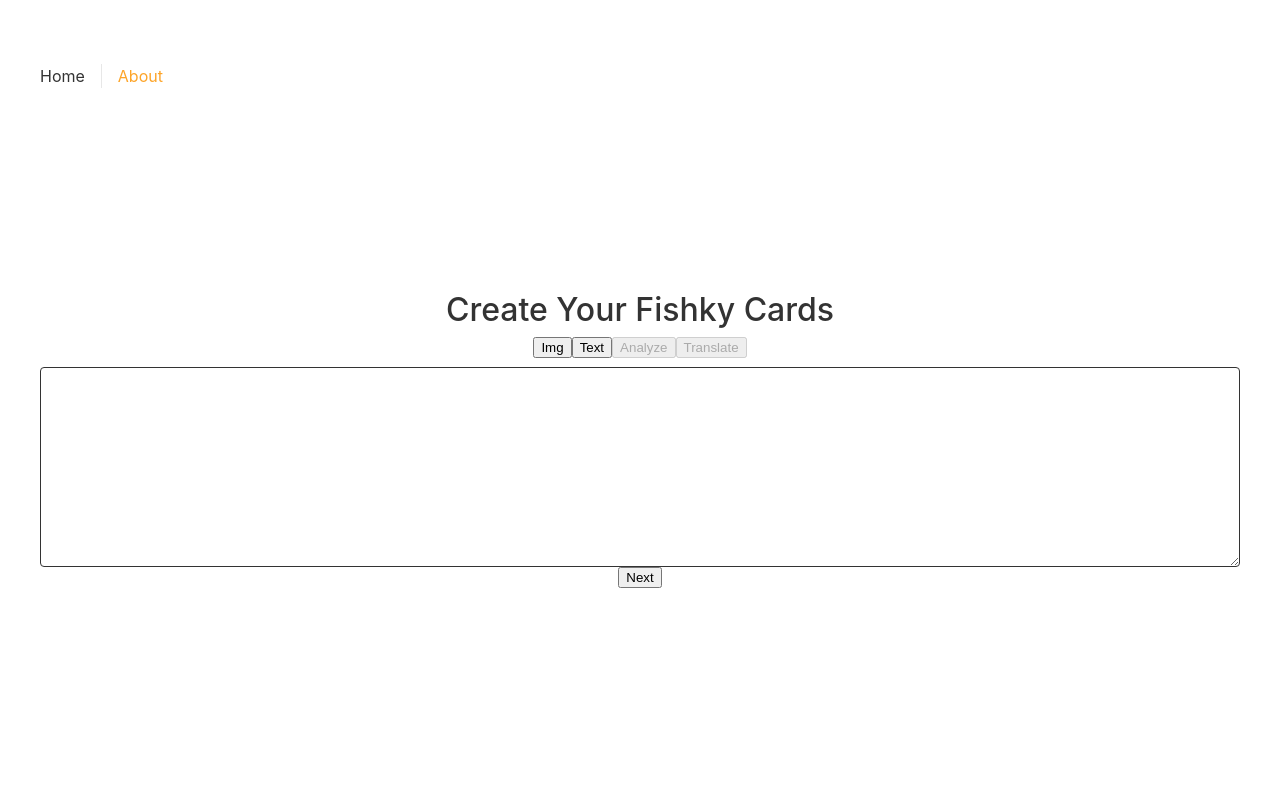
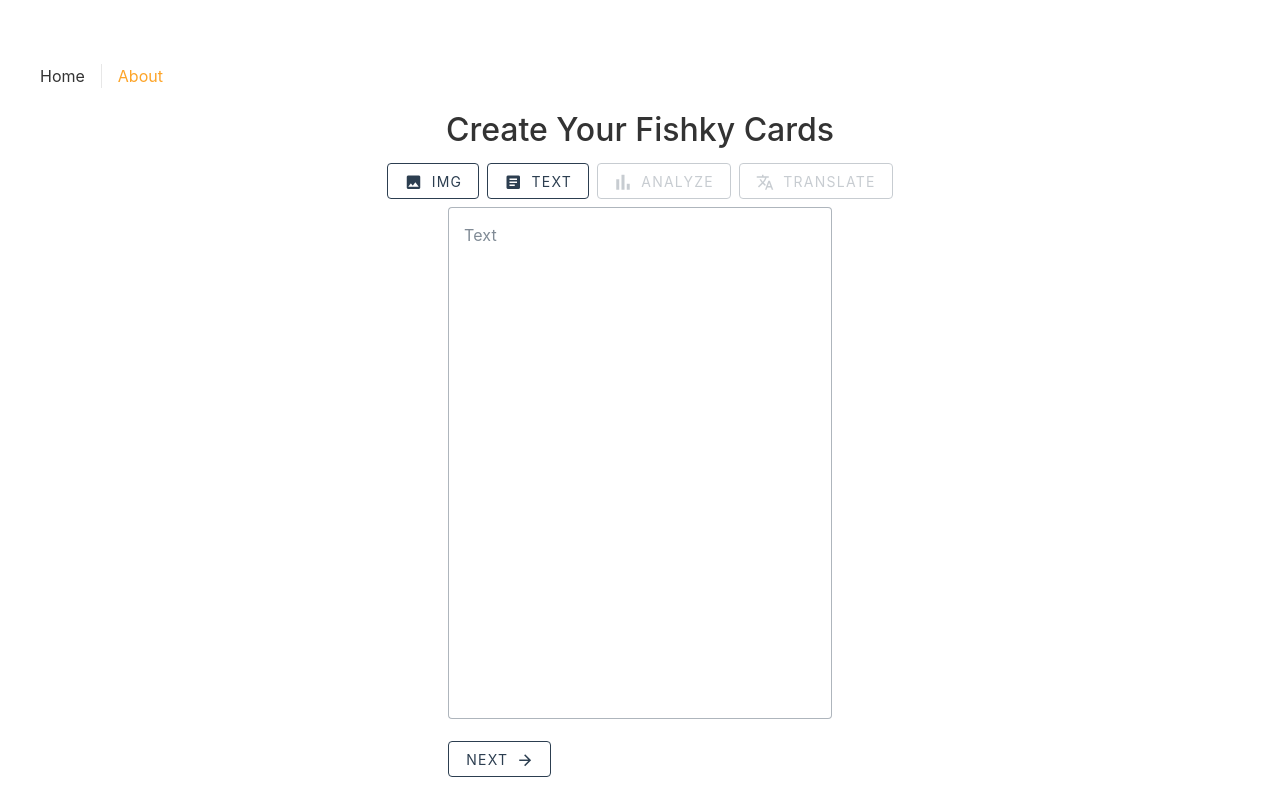
Before and after one commit to kubo550/fishky, a Vue app: page /about in a window 1280 px wide. Built offline with nearby package versions, Linux system fonts and the light colour scheme.

Commit message:
add vuetify; style AboutView, UploadImage, UploadText components

```diff
--- a/package.json
+++ b/package.json
@@ -13,11 +13,12 @@
     "format": "prettier --write src/"
   },
   "dependencies": {
+    "@mdi/font": "^7.3.67",
     "axios": "^1.6.0",
     "tesseract.js": "^4.1.1",
     "vue": "^3.3.4",
-    "vue-material-design-icons": "^5.2.0",
-    "vue-router": "^4.2.5"
+    "vue-router": "^4.2.5",
+    "vuetify": "^3.4.3"
   },
   "devDependencies": {
     "@rushstack/eslint-patch": "^1.3.3",
--- a/src/components/UploadImage.vue
+++ b/src/components/UploadImage.vue
@@ -8,7 +8,8 @@
 const imageProgress = ref(0)
 const imageProgressStatus = ref('')
 
-const imageProgressText = computed(() => `${(imageProgress.value * 100).toFixed(2)}%`)
+const imageProgressPercent = computed(() => imageProgress.value * 100)
+const imageProgressText = computed(() => `${imageProgressPercent.value.toFixed(2)}%`)
 const worker = await createWorker({
   logger: (m) => {
     console.log(m)
@@ -67,9 +68,13 @@
     isLoading.value = false
   }
 }
+
+const capitalize = (s: string) => s.charAt(0).toUpperCase() + s.slice(1)
 </script>
 
 <template>
+  <div class="upload-image__container">
+    <div class="upload-image__description">
       <p>Here you can upload your image with text in different languages.</p>
       <p>
         We will try to extract text from it and translate it to your native language and create
@@ -80,23 +85,49 @@
         Download template file to see how it should look like in order to upload it correctly
         <a href="/template-image.png" download>download</a>
       </p>
+    </div>
 
-  <input type="file" accept="image/png, image/jpeg" @change="handleUploadFile" />
+    <v-file-input
+      accept="image/*"
+      label="Select image"
+      variant="outlined"
+      prepend-icon="mdi-image"
+      class="file-input"
+      @change="handleUploadFile"
+    ></v-file-input>
 
     <!--  TODO: -->
     <!--  <p>or</p>-->
     <!--  <button>Take a photo</button>-->
 
     <div v-if="isLoading">
-    <p>Extracting text from image...</p>
-    <progress :value="imageProgress" max="1" />
-    <p>{{ imageProgressStatus }} - {{ imageProgressText }}</p>
+      <v-progress-linear
+        v-if="imageProgressStatus === 'recognizing text'"
+        color="blue-lighten-3"
+        :model-value="imageProgressPercent"
+        :height="9"
+      ></v-progress-linear>
+      <!-- <progress :value="imageProgress" max="1" /> -->
+      <p>
+        {{ capitalize(imageProgressStatus) }}
+        <span v-if="imageProgressStatus === 'recognizing text'"> - {{ imageProgressText }}</span>
+        <span v-else>...</span>
+      </p>
     </div>
     <div v-if="error">Error: {{ error }}</div>
+  </div>
 </template>
 
 <style scoped>
-p {
-  margin-bottom: 1rem;
+.upload-image__container {
+  display: flex;
+  flex-direction: column;
+  gap: 8px;
+}
+
+.file-input {
+  margin-left: auto;
+  margin-right: auto;
+  width: 300px;
 }
 </style>
--- a/src/components/UploadText.vue
+++ b/src/components/UploadText.vue
@@ -34,18 +34,32 @@
 </script>
 
 <template>
-  <textarea v-model="text" @input="onChange(text)" />
-
-  <button @click="onNext">Next</button>
+  <div class="upload-text__container">
+    <v-textarea
+      :model-value="text"
+      @input="onChange(text)"
+      label="Text"
+      variant="outlined"
+      rows="20"
+      class="upload-text__textarea"
+    ></v-textarea>
+    <v-btn variant="outlined" @click="onNext">
+      next
+      <v-icon icon="mdi-arrow-right" class="upload-text_button-icon"></v-icon>
+    </v-btn>
+  </div>
 </template>
 
 <style scoped>
-textarea {
-  width: 100%;
-  height: 200px;
-  border: 1px solid #333;
-  border-radius: 4px;
-  padding: 0.5rem;
-  margin-top: 0.5rem;
+.upload-text__container {
+}
+.upload-text__textarea {
+  width: 30vw;
+}
+
+.upload-text_button-icon {
+  display: block;
+  height: auto;
+  margin-left: 8px;
 }
 </style>
--- a/src/components/flash-card.vue
+++ b/src/components/flash-card.vue
@@ -1,5 +1,5 @@
 <script setup lang="ts">
-import TrashCan from 'vue-material-design-icons/TrashCanOutline.vue'
+// import TrashCan from 'vue-material-design-icons/TrashCanOutline.vue'
 import type { PropType } from 'vue'
 import type { FlashcardType } from '@/lib/types'
 
@@ -32,7 +32,7 @@
     </label>
 
     <button>
-      <TrashCan @click="deleteFlashcard(flashcard.id)" />
+      <!-- <TrashCan @click="deleteFlashcard(flashcard.id)" /> -->
     </button>
   </div>
 </template>
--- a/src/components/flash-cards.vue
+++ b/src/components/flash-cards.vue
@@ -1,7 +1,7 @@
 <script setup lang="ts">
 import type { PropType } from 'vue'
-import PenPlus from 'vue-material-design-icons/PenPlus.vue'
-import BasketUnfill from 'vue-material-design-icons/BasketUnfill.vue'
+// import PenPlus from 'vue-material-design-icons/PenPlus.vue'
+// import BasketUnfill from 'vue-material-design-icons/BasketUnfill.vue'
 
 import { ref } from 'vue'
 import type { FlashcardType } from '@/lib/types'
@@ -38,12 +38,12 @@
 
     <div class="buttonContainer">
       <button @click="removeEmptyFlashcards">
-        <BasketUnfill />
+        <!-- <BasketUnfill /> -->
         Remove Empty Flashcards
       </button>
 
       <button @click="addEmptyFlashcard">
-        <PenPlus />
+        <!-- <PenPlus /> -->
         Add Flashcard
       </button>
     </div>
--- a/src/main.ts
+++ b/src/main.ts
@@ -4,8 +4,20 @@
 import App from './App.vue'
 import router from './router'
 
+// Vuetify
+import 'vuetify/styles'
+import { createVuetify } from 'vuetify'
+import * as components from 'vuetify/components'
+import * as directives from 'vuetify/directives'
+import '@mdi/font/css/materialdesignicons.css'
+
+const vuetify = createVuetify({
+  components,
+  directives
+})
+
 const app = createApp(App)
 
 app.use(router)
-
+app.use(vuetify)
 app.mount('#app')
--- a/src/views/AboutView.vue
+++ b/src/views/AboutView.vue
@@ -28,11 +28,23 @@
 <template class="container">
   <h1>Create Your Fishky Cards</h1>
 
-  <div class="">
-    <button @click="appState = AppState.UploadImage">Img</button>
-    <button @click="appState = AppState.UploadText">Text</button>
-    <button @click="appState = AppState.AnalyzeText" :disabled="!text.length">Analyze</button>
-    <button @click="appState = AppState.Translate" :disabled="!text.length">Translate</button>
+  <div class="main__buttons">
+    <v-btn variant="outlined" @click="appState = AppState.UploadImage">
+      <v-icon icon="mdi-image" class="main__buttons__icon"></v-icon>
+      Img
+    </v-btn>
+    <v-btn variant="outlined" @click="appState = AppState.UploadText">
+      <v-icon icon="mdi-text-box" class="main__buttons__icon"></v-icon>
+      Text
+    </v-btn>
+    <v-btn variant="outlined" @click="appState = AppState.AnalyzeText" :disabled="!text.length">
+      <v-icon icon="mdi-poll" class="main__buttons__icon"></v-icon>
+      Analyze
+    </v-btn>
+    <v-btn variant="outlined" @click="appState = AppState.Translate" :disabled="!text.length">
+      <v-icon icon="mdi-translate" class="main__buttons__icon"></v-icon>
+      Translate
+    </v-btn>
   </div>
 
   <Suspense v-if="appState === AppState.UploadImage" timeout="0">
@@ -65,6 +77,20 @@
   justify-content: center;
   width: 100%;
   min-width: 500px;
+  gap: 16px;
+}
+
+.main__buttons {
+  display: flex;
+  gap: 8px;
+  margin-top: 8px;
+  margin-bottom: 8px;
+}
+
+.main__buttons__icon {
+  display: block;
+  margin-right: 8px;
+  height: auto;
 }
 
 h1 {
```
Also changed, not shown: .prettierrc.json, 1 other file (tests, documents, lock files or other folders). Lines whose indentation alone changed are shown as unchanged.
